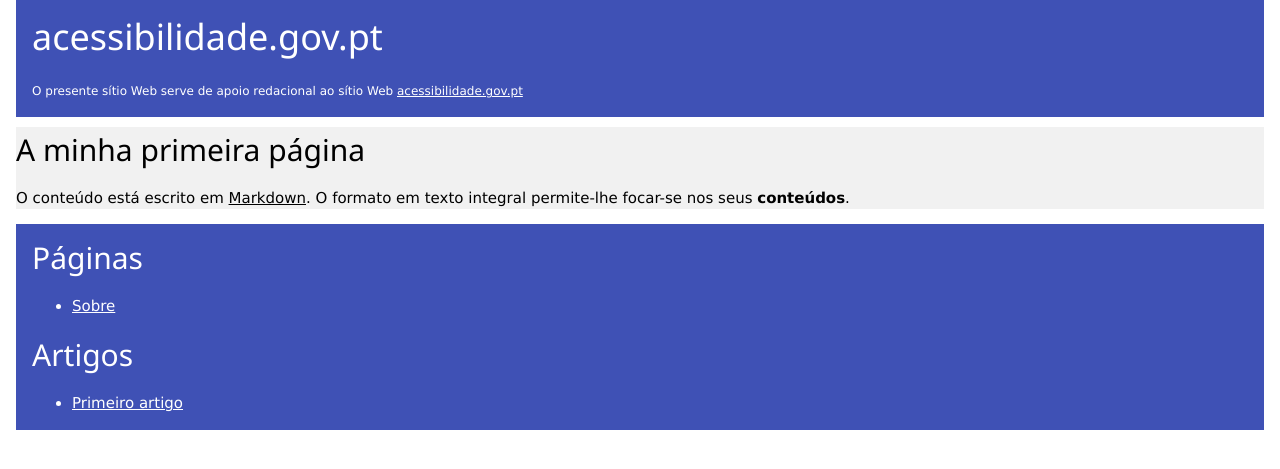
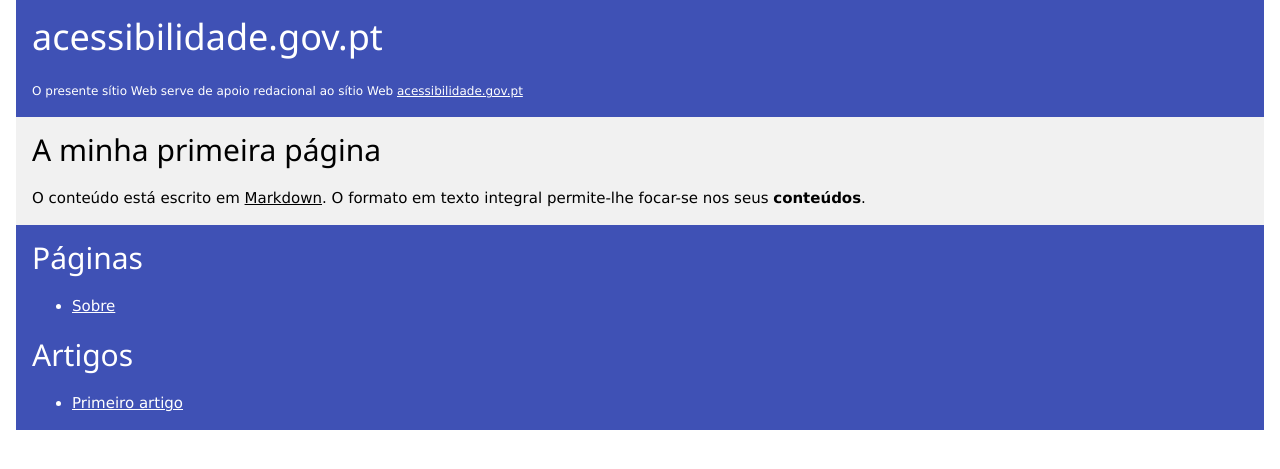
Before and after one commit to jorgeponto/www-a11y, a Jekyll site: the page built from index.md, in a window 1280 px wide. Shown: the top 469 px of the page. Built offline with Jekyll 4.4.1, drawn with Linux system fonts in a browser that asks for light colours.

Commit message:
Update default.html

```diff
--- a/_layouts/default.html
+++ b/_layouts/default.html
@@ -11,7 +11,7 @@
           <p><a href="/www-a11y/index" title="ir para a primeira página" rel="home">acessibilidade.gov.pt</a></p>
     	{% endif %}
     </header>
-    <main id="main" class="w3-light-gray">
+    <main id="main" class="w3-container w3-light-gray">
       {{ content }}
     </main>
     <footer class="w3-container w3-indigo">
```
